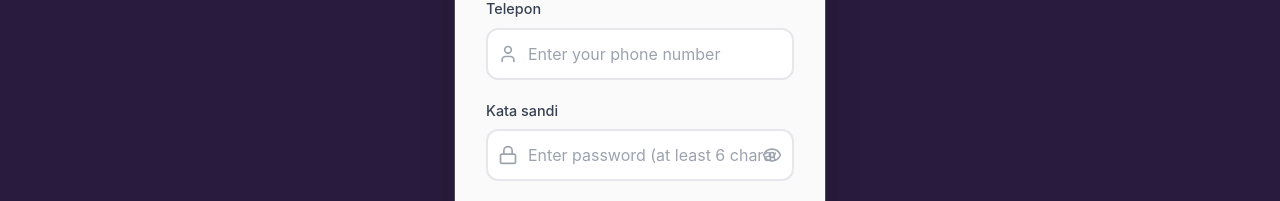
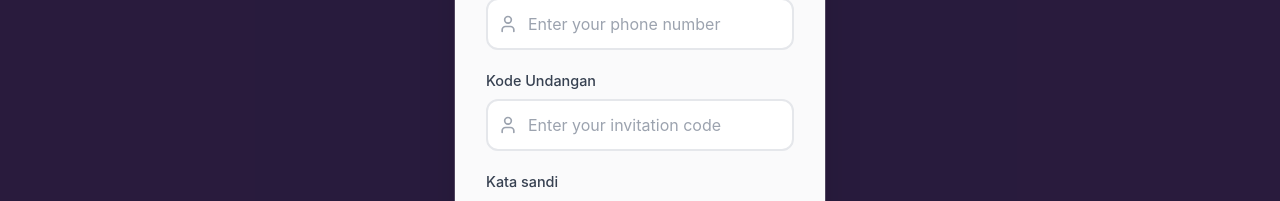
Before and after one commit to pengcheng2017/company_page, a Next.js app: page /1/register in a window 1280 px wide. Shown: the part 314-515 px from the top of the page. Built offline with nearby package versions, Linux system fonts and the light colour scheme; no server answers.

Commit message:
add invitation code

```diff
--- a/src/app/[locale]/(Landing)/register/page.tsx
+++ b/src/app/[locale]/(Landing)/register/page.tsx
@@ -12,6 +12,7 @@ export default function Register() {
   const [formData, setFormData] = useState({
     username: '',
     phone: '',
+    invitationCode: '',
     password: '',
     confirmPassword: ''
   })
@@ -92,6 +93,7 @@ export default function Register() {
       const response = await apiService.register({
         username: formData.username,
         password: formData.password,
+        invitationCode: formData.invitationCode,
         phone: formData.phone,
         confirmPassword: formData.confirmPassword
       })
@@ -180,6 +182,23 @@ export default function Register() {
                 className="form-input"
                 placeholder="Enter your phone number"
                 value={formData.phone}
+                onChange={handleChange}
+                required
+                disabled={isLoading}
+              />
+            </div>
+          </div>
+
+          <div className="form-group">
+            <label className="form-label">{Language(dictionary.register_invitation_code_section)}</label>
+            <div className="input-with-icon">
+              <User size={20} className="input-icon" />
+              <input
+                type="text"
+                name="invitationCode"
+                className="form-input"
+                placeholder="Enter your invitation code"
+                value={formData.invitationCode}
                 onChange={handleChange}
                 required
                 disabled={isLoading}
--- a/src/assets/locale/dictionary.json
+++ b/src/assets/locale/dictionary.json
@@ -480,6 +480,11 @@
         "id": "Telepon",
         "cn": "电话号码"
     },
+    "register_invitation_code_section": {
+        "eng": "Invitation Code",
+        "id": "Kode Undangan",
+        "cn": "邀请码"
+    },
     "register_password_section": {
         "eng": "Password",
         "id": "Kata sandi",
--- a/src/lib/api.ts
+++ b/src/lib/api.ts
@@ -13,6 +13,7 @@ export interface RegisterRequest {
   username: string;
   password: string;
   phone: string;
+  invitationCode: string;
   confirmPassword: string;
 }
 
```
